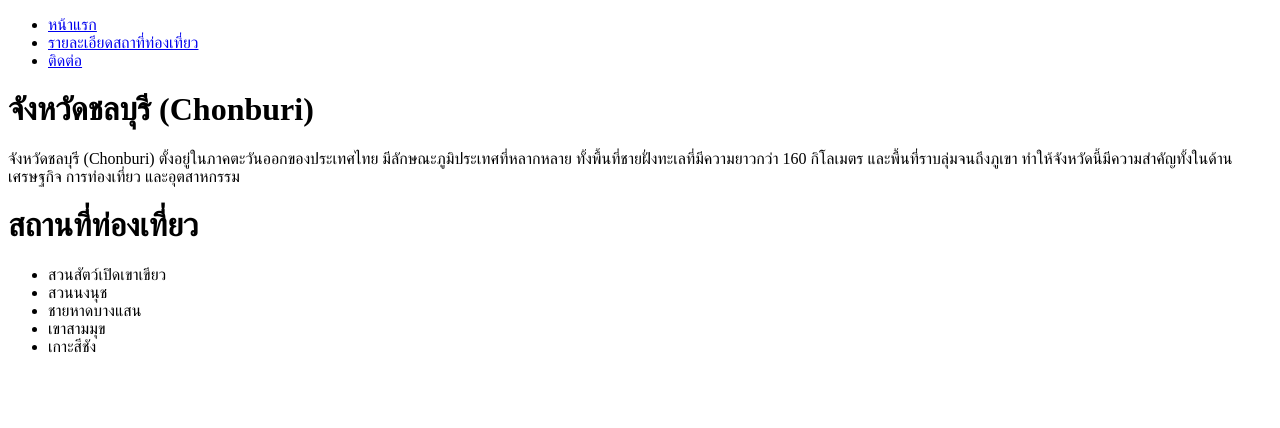
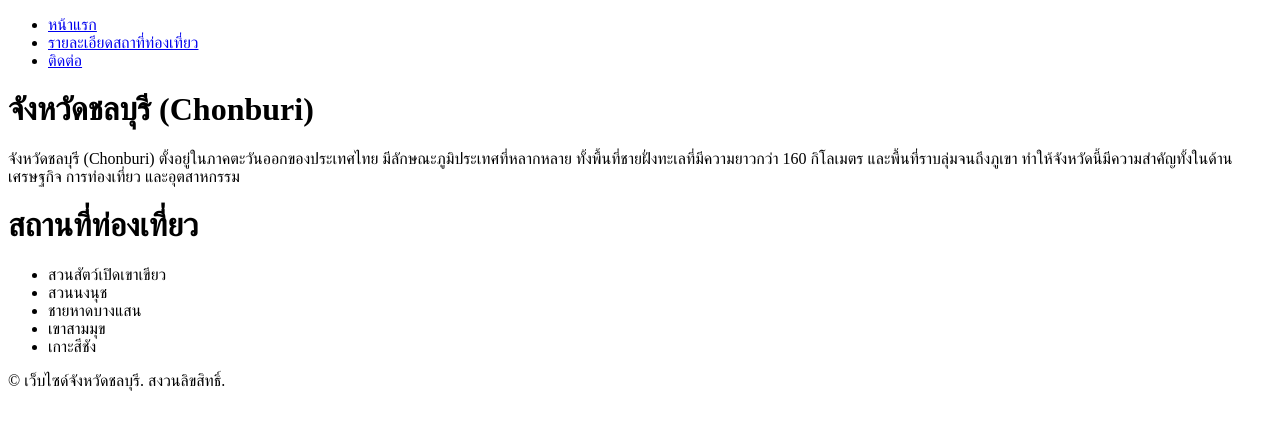
Before and after one commit to 66160245/66160245-hw1, a plain HTML site: page index.html in a window 1280 px wide. Drawn offline with Linux system fonts and the light colour scheme.

Commit message:
เพิ่มสงวนสิท

```diff
--- a/index.html
+++ b/index.html
@@ -33,6 +33,9 @@
             <li>เกาะสีชัง</li>
         </ul>
     </main>
+    <footer>
+        <p>&copy; เว็บไซด์จังหวัดชลบุรี. สงวนลิขสิทธิ์.</p>
+    </footer>
 </body>
 
 </html>
```
